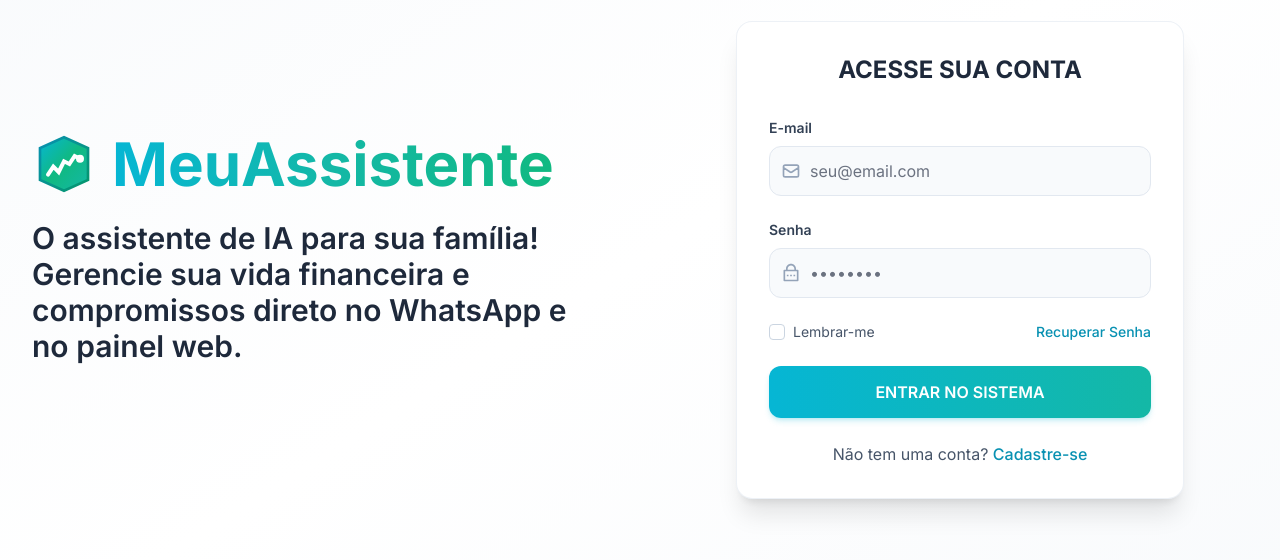
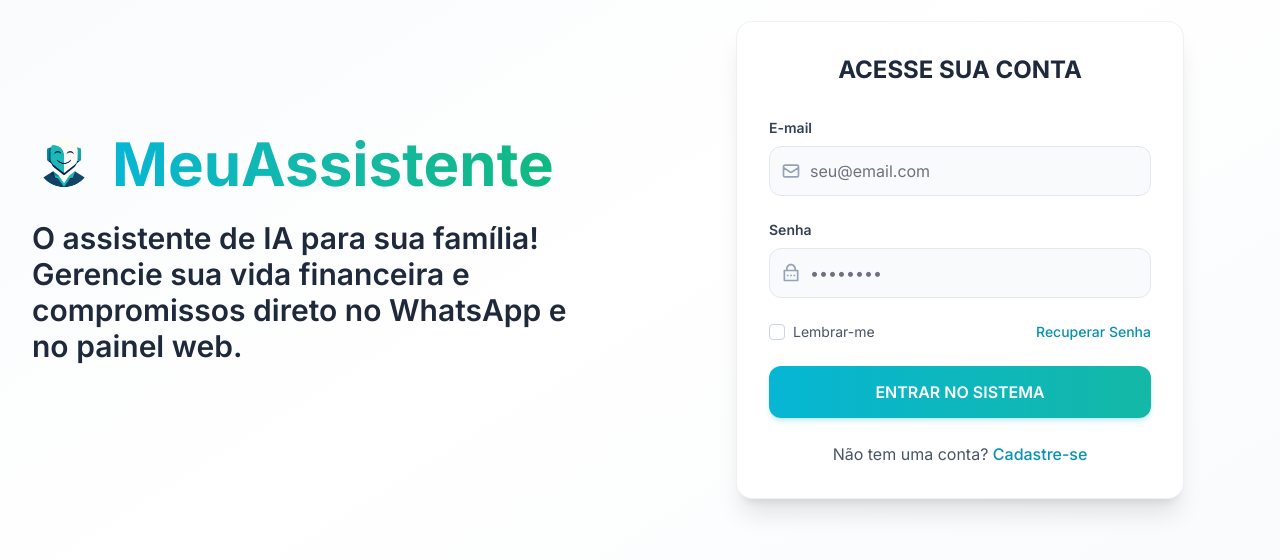
Before and after one commit to rodrigoinhaia/MeuAssistente, a Next.js app: page /login in a window 1280 px wide. Shown: the part 140-700 px from the top of the page. Built offline with nearby package versions, Linux system fonts and the light colour scheme.

Commit message:
fix: update logo assets across the application
- Replaced instances of the old logo icon with the new logo image in layout, header, sidebar, and login components.
- Ensured consistent branding by updating the logo file path to 'logo-meuassistente.png' in multiple locations.

```diff
--- a/src/app/components/Sidebar.tsx
+++ b/src/app/components/Sidebar.tsx
@@ -103,7 +103,7 @@
     <aside className="w-64 min-h-screen bg-gradient-to-b from-slate-50 to-white border-r border-slate-200/60 flex flex-col shadow-lg">
       <div className="flex items-center h-16 px-6 border-b border-slate-200/60 bg-white/50 backdrop-blur-sm">
         <div className="flex items-center gap-2">
-          <img src="/logo-icon.svg" alt="MeuAssistente" className="w-8 h-8" />
+          <img src="/logo-meuassistente.png" alt="MeuAssistente" className="h-8 w-auto" />
           <h1 className="text-xl font-bold bg-gradient-to-r from-cyan-500 via-teal-500 to-emerald-500 bg-clip-text text-transparent">
             MeuAssistente
           </h1>
--- a/src/app/layout.tsx
+++ b/src/app/layout.tsx
@@ -9,7 +9,7 @@
   title: 'MeuAssistente - Sistema de Gestão Financeira e Compromissos',
   description: 'Sistema multitenancy de assistente financeiro e de compromissos com agentes de IA',
   icons: {
-    icon: '/icon.svg',
+    icon: '/logo-meuassistente.png',
   },
 }
 
--- a/src/app/login/page.tsx
+++ b/src/app/login/page.tsx
@@ -51,7 +51,7 @@
       <div className="md:w-1/2 p-8 flex flex-col justify-center items-center">
         <div className="max-w-2xl">
           <div className="flex items-center gap-4 mb-6">
-            <img src="/logo-icon.svg" alt="MeuAssistente" className="w-16 h-16" />
+            <img src="/logo-meuassistente.png" alt="MeuAssistente" className="h-16 w-auto" />
             <h1 className="text-4xl md:text-6xl font-bold bg-gradient-to-r from-cyan-500 via-teal-500 to-emerald-500 bg-clip-text text-transparent">
               MeuAssistente
             </h1>
--- a/src/app/page.tsx
+++ b/src/app/page.tsx
@@ -119,7 +119,7 @@
       <header className="fixed top-0 left-0 right-0 z-50 bg-white/80 backdrop-blur-md border-b border-slate-200/60 shadow-sm">
         <div className="max-w-7xl mx-auto px-4 md:px-8 py-4 flex items-center justify-between">
           <div className="flex items-center gap-3">
-            <img src="/logo-icon.svg" alt="MeuAssistente" className="w-10 h-10" />
+            <img src="/logo-meuassistente.png" alt="MeuAssistente" className="h-10 w-auto" />
             <span className="text-xl font-extrabold bg-gradient-to-r from-cyan-500 via-teal-500 to-emerald-500 bg-clip-text text-transparent tracking-tight">
               MeuAssistente
             </span>
```
Also changed, not shown: public/logo-meuassistente.png (added).
